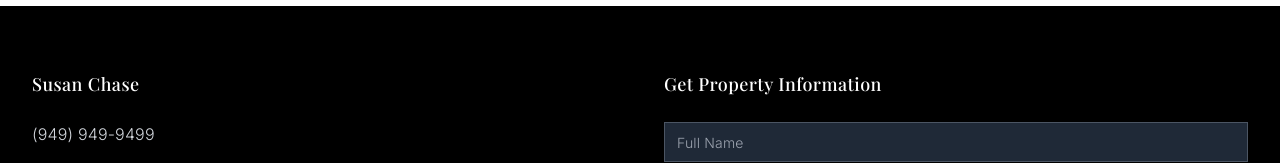
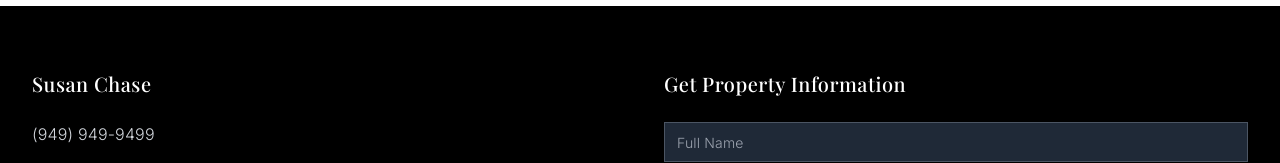
Before and after one commit to derekmmay/property-websites, a React (Vite) app: page / in a window 1280 px wide. Shown: the part 5535-5698 px from the top of the page. Built offline with nearby package versions, Linux system fonts and the light colour scheme; a web font is replaced by a local one.

Commit message:
Style footer agent name
Make agent name the same size as the "Get Property Information" header.

```diff
--- a/src/components/Footer.tsx
+++ b/src/components/Footer.tsx
@@ -34,7 +34,7 @@ const Footer = () => {
           <div>
             {/* Contact Info */}
             <div className="mb-8">
-              <h4 className="text-lg font-medium mb-6 tracking-wide">Susan Chase</h4>
+              <h4 className="text-xl font-medium mb-6 tracking-wide">Susan Chase</h4>
               <div className="space-y-4">
                 <div className="flex items-center">
                   <span className="text-gray-300">(949) 949-9499</span>
@@ -64,7 +64,7 @@ const Footer = () => {
 
           {/* Lead Form */}
           <div>
-            <h4 className="text-lg font-medium mb-6 tracking-wide">Get Property Information</h4>
+            <h4 className="text-xl font-medium mb-6 tracking-wide">Get Property Information</h4>
             <form onSubmit={handleSubmit} className="space-y-4">
               <Input
                 type="text"
```
